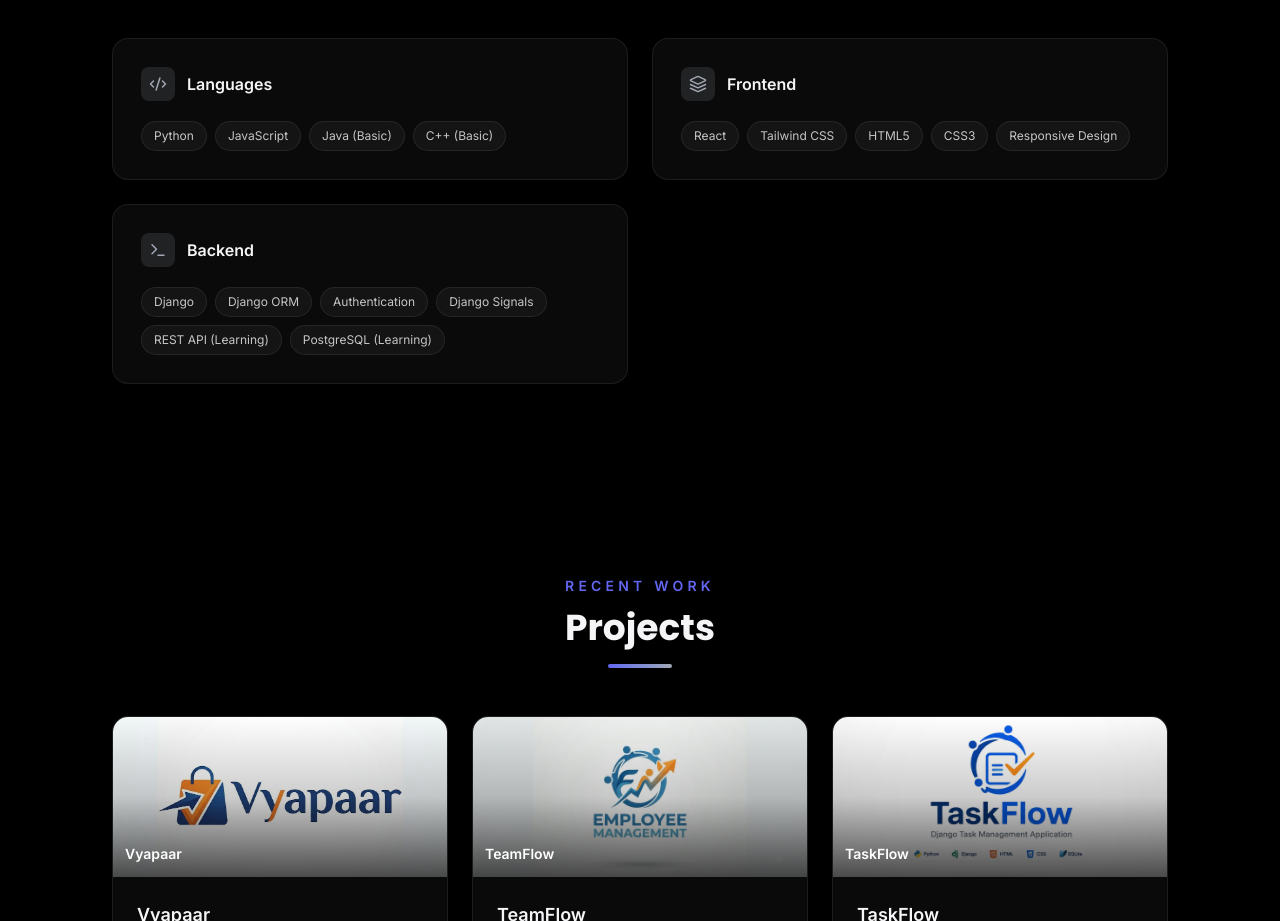
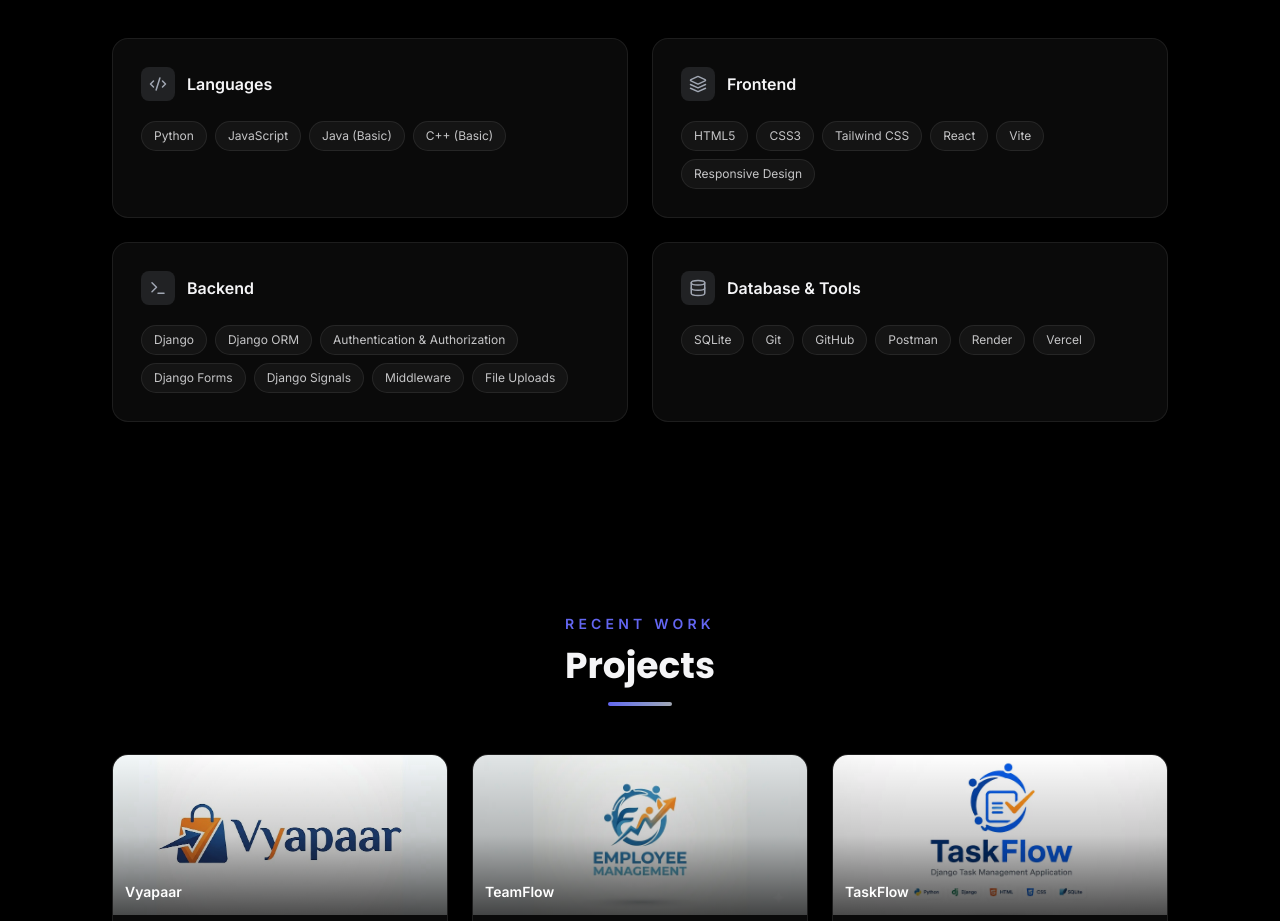
Before and after one commit to TilakBhattarai/TilakPortfolio, a React (Vite) app: page / in a window 1280 px wide. Shown: the part 1740-2661 px from the top of the page. Built offline with nearby package versions, Linux system fonts and the light colour scheme.

Commit message:
Update skills section with categorized tech stack

```diff
--- a/src/components/Skills.jsx
+++ b/src/components/Skills.jsx
@@ -5,20 +5,32 @@ import { skillGroups } from "../data";
 
 export default function Skills() {
     return (
-        <section id="skills" className="relative px-6 md:px-12 py-24 max-w-6xl mx-auto">
+        <section
+            id="skills"
+            className="relative px-6 md:px-12 py-24 max-w-6xl mx-auto"
+        >
             <Reveal>
                 <SectionLabel eyebrow="What I work with" title="Skills" />
             </Reveal>
+
             <div className="grid md:grid-cols-2 gap-6">
                 {skillGroups.map((group, gi) => (
                     <Reveal key={group.title} delay={gi * 100}>
                         <div className="glass rounded-2xl p-7 h-full">
                             <div className="flex items-center gap-3 mb-5">
                                 <div className="p-2 rounded-lg bg-amber/15">
-                                    <group.icon size={18} className="text-amber" />
+                                    <group.icon
+                                        size={18}
+                                        className="text-amber"
+                                        aria-hidden="true"
+                                    />
                                 </div>
-                                <h3 className="font-semibold">{group.title}</h3>
+
+                                <h3 className="font-semibold">
+                                    {group.title}
+                                </h3>
                             </div>
+
                             <div className="flex flex-wrap gap-2">
                                 {group.items.map((skill) => (
                                     <span
--- a/src/data/skills.js
+++ b/src/data/skills.js
@@ -1,4 +1,4 @@
-import { Code2, Layers, Terminal } from "lucide-react";
+import { Code2, Layers, Terminal, Database } from "lucide-react";
 
 export const skillGroups = [
     {
@@ -15,10 +15,11 @@ export const skillGroups = [
         title: "Frontend",
         icon: Layers,
         items: [
-            "React",
-            "Tailwind CSS",
             "HTML5",
             "CSS3",
+            "Tailwind CSS",
+            "React",
+            "Vite",
             "Responsive Design",
         ],
     },
@@ -28,10 +29,23 @@ export const skillGroups = [
         items: [
             "Django",
             "Django ORM",
-            "Authentication",
+            "Authentication & Authorization",
+            "Django Forms",
             "Django Signals",
-            "REST API (Learning)",
-            "PostgreSQL (Learning)",
+            "Middleware",
+            "File Uploads",
+        ],
+    },
+    {
+        title: "Database & Tools",
+        icon: Database,
+        items: [
+            "SQLite",
+            "Git",
+            "GitHub",
+            "Postman",
+            "Render",
+            "Vercel",
         ],
     },
 ];
```
